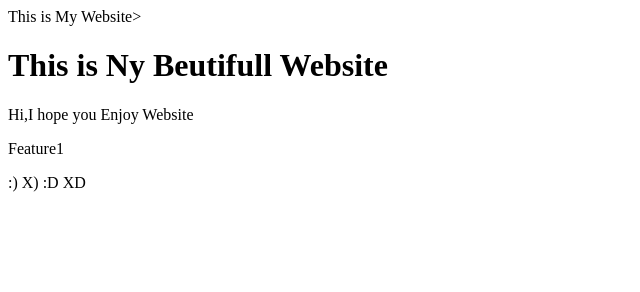
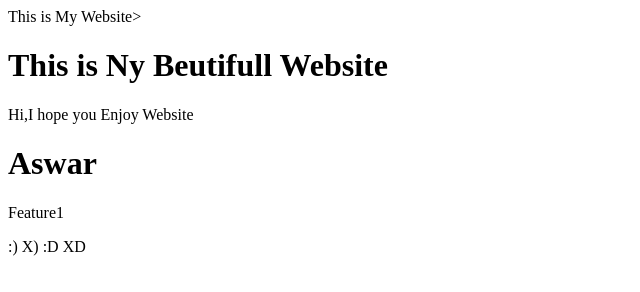
Before and after one commit to Rushabh121/devdemo, a plain HTML site: page index.html in a window 1280 px wide. Shown: the whole page, without its empty margins (0-640 px from the left). Drawn offline with Linux system fonts and the light colour scheme.

Commit message:
chages in index.html

```diff
--- a/index.html
+++ b/index.html
@@ -2,6 +2,7 @@
 <titel>This is My Website></titel>
 <h1>This is Ny Beutifull Website</h1>
 <p>Hi,I hope you Enjoy Website</p>
+<h1>Aswar</h1>
 <p>Feature1<p2/>
 <p>:) X) :D XD </p>
 </html>
```
